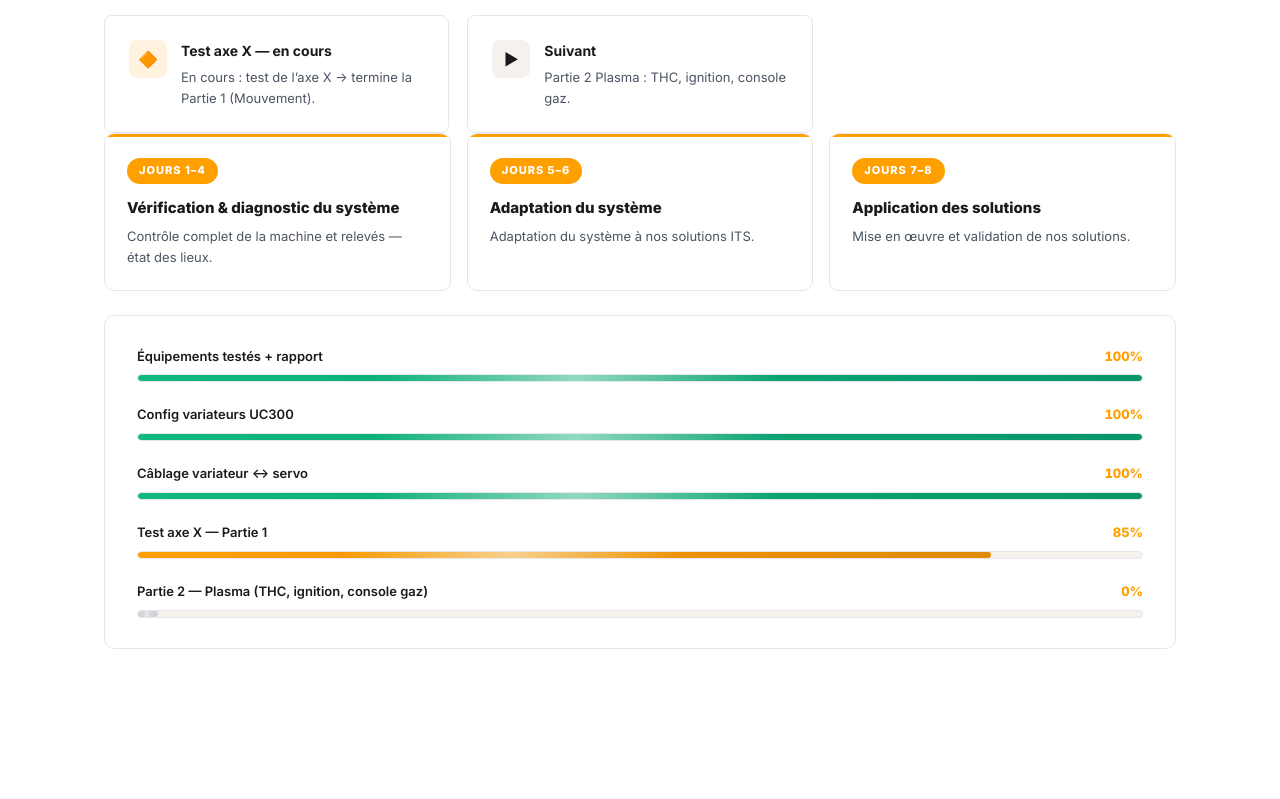
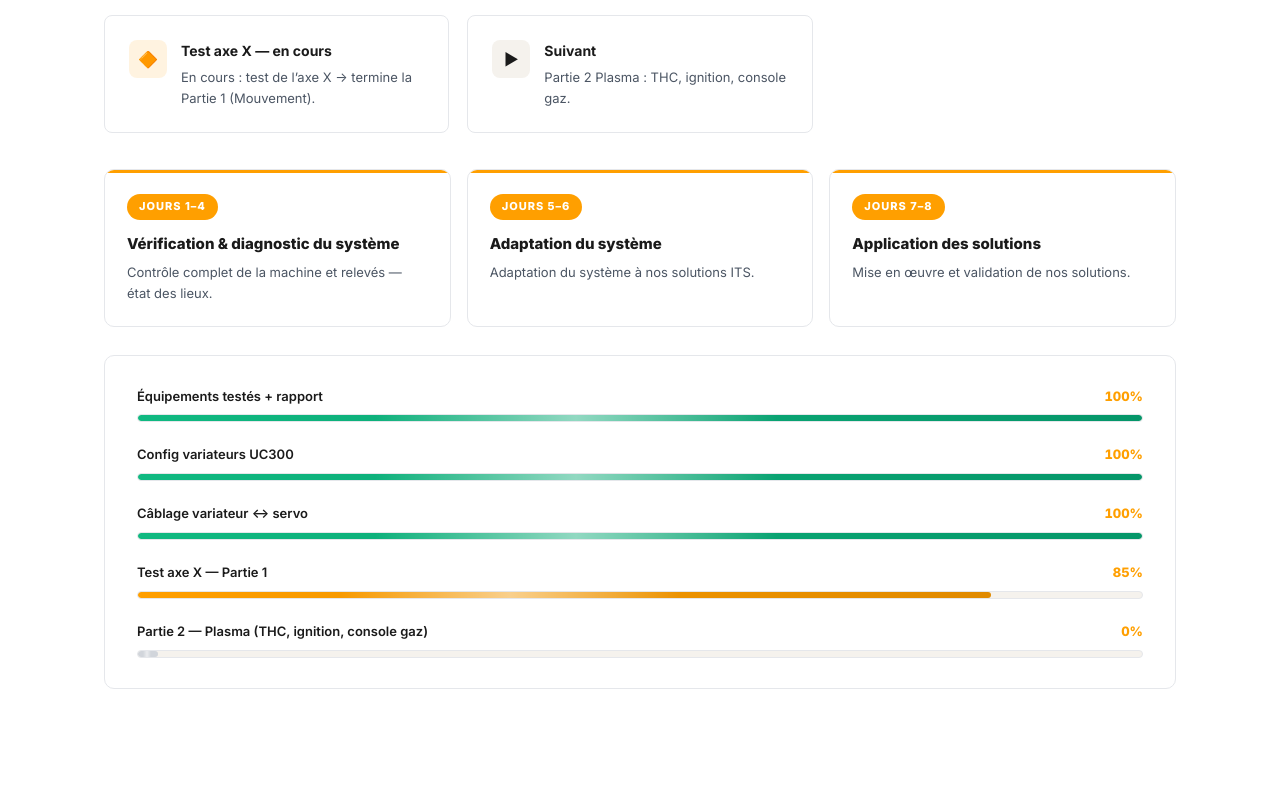
Before and after one commit to KhemisAakram/ITS-Industrial-Technology-Solutions, a plain HTML site: page SOMIK_Update_Report.html in a window 1280 px wide. Shown: the part 1301-2100 px from the top of the page. Drawn offline with Linux system fonts and the light colour scheme.

Commit message:
deploy: add breathing room around model captions and phase blocks

```diff
--- a/SOMIK_Update_Report.html
+++ b/SOMIK_Update_Report.html
@@ -96,7 +96,7 @@ td:first-child{color:var(--dark);font-weight:600}
 [dir=rtl] .check-list li.next::before{content:'❮'}
 
 /* ─── OFFCARD ─── */
-.off-slug{display:inline-flex;align-items:center;gap:8px;background:rgba(255,159,0,0.08);color:var(--orange);font-size:11px;font-weight:700;letter-spacing:1px;padding:5px 12px;border-radius:4px;margin-bottom:14px;text-transform:uppercase;border:1px solid rgba(255,159,0,0.12)}
+.off-slug{display:inline-flex;align-items:center;gap:8px;background:rgba(255,159,0,0.08);color:var(--orange);font-size:11px;font-weight:700;letter-spacing:1px;padding:5px 12px;border-radius:4px;margin:24px 0 0;text-transform:uppercase;border:1px solid rgba(255,159,0,0.12)}
 [dir=rtl] .off-slug{letter-spacing:0}
 
 /* ─── MODEL CARDS ─── */
@@ -128,7 +128,7 @@ td:first-child{color:var(--dark);font-weight:600}
 .delay-1{transition-delay:0.12s}.delay-2{transition-delay:0.24s}.delay-3{transition-delay:0.36s}.delay-4{transition-delay:0.48s}
 
 /* ─── TIMETABLE (8-day plan) ─── */
-.tt-grid{display:grid;grid-template-columns:repeat(3,1fr);gap:16px;margin-bottom:24px}
+.tt-grid{display:grid;grid-template-columns:repeat(3,1fr);gap:16px;margin:36px 0 28px}
 .tt-block{background:var(--white);border:1px solid var(--border);border-radius:10px;padding:22px;position:relative;overflow:hidden}
 .tt-block::before{content:'';position:absolute;top:0;left:0;right:0;height:3px;background:var(--orange)}
 .tt-days{display:inline-block;font-size:11px;font-weight:800;letter-spacing:1px;color:var(--white);background:var(--orange);padding:4px 12px;border-radius:99px;margin-bottom:12px;text-transform:uppercase}
@@ -330,7 +330,7 @@ section{padding:56px 0}
 </div>
 </div>
 
-<div class="progress-card reveal" style="margin-top:24px" data-progress-block>
+<div class="progress-card reveal" data-progress-block>
 <div class="progress-row">
 <div class="progress-top"><span class="progress-name" data-i18n="pb1-n">Équipements testés + rapport</span><span class="progress-pct" data-i18n="pb1-v">100%</span></div>
 <div class="progress-track"><div class="progress-fill done" data-fill="100"></div></div>
```
